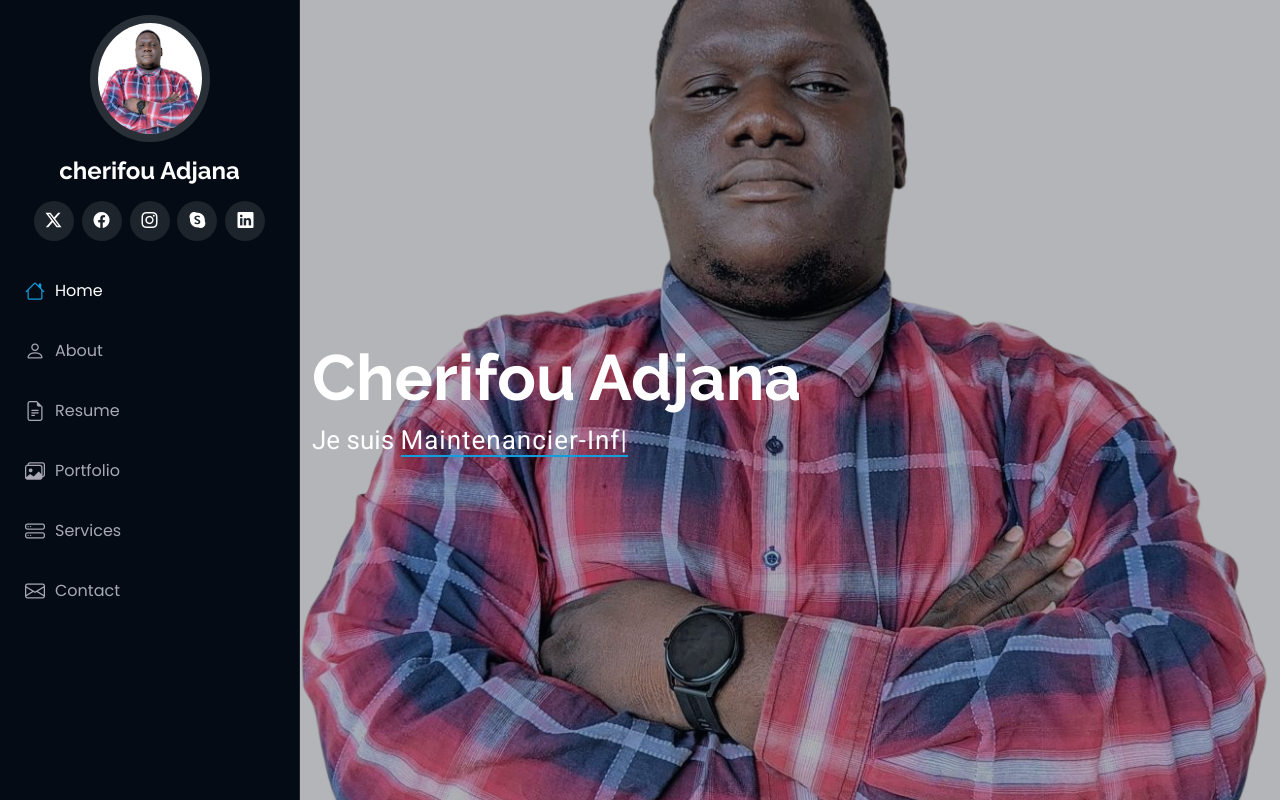
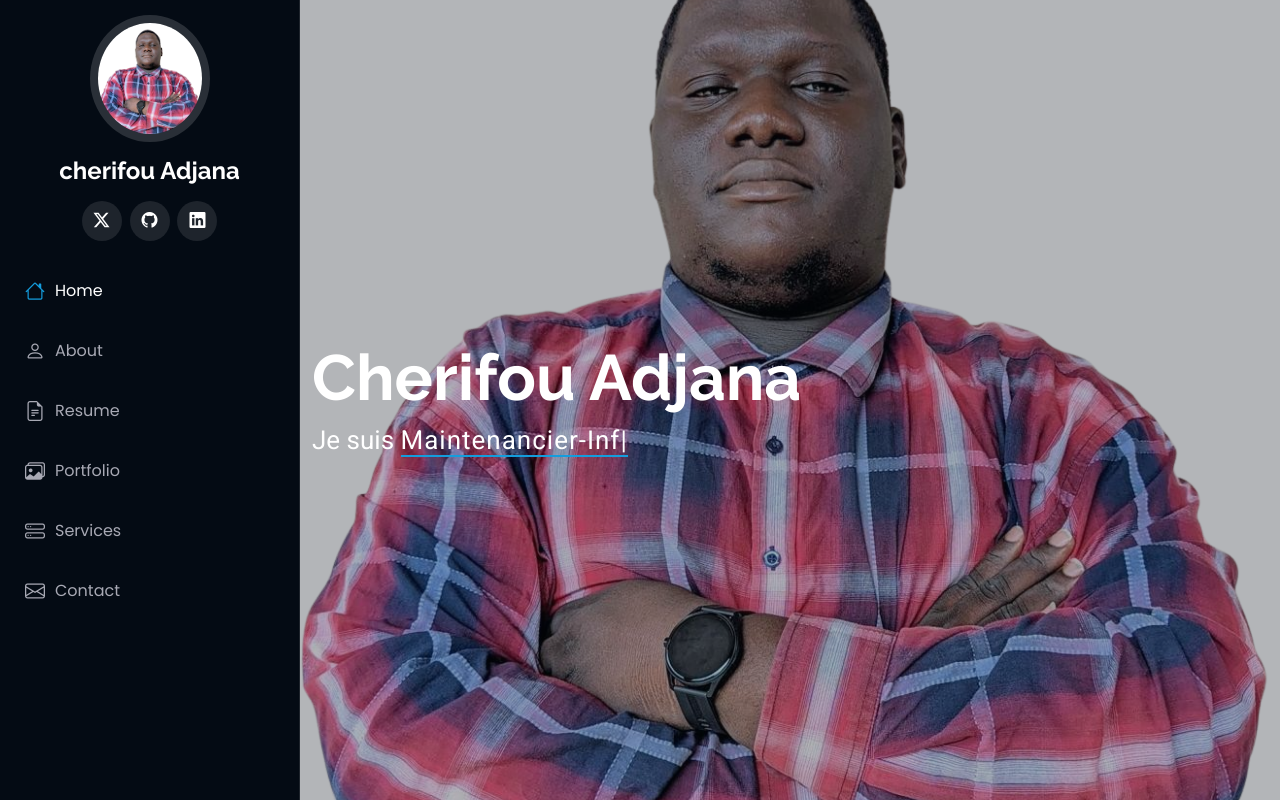
Before and after one commit to cherifdine/portfolio-Cherifdine, a plain HTML site: page index.html in a window 1280 px wide. Shown: the top 802 px of the page. Drawn offline with Linux system fonts and the light colour scheme.

Commit message:
mise a jour

```diff
--- a/index.html
+++ b/index.html
@@ -53,9 +53,7 @@
 
     <div class="social-links text-center">
       <a href="#" class="twitter"><i class="bi bi-twitter-x"></i></a>
-      <a href="#" class="facebook"><i class="bi bi-facebook"></i></a>
-      <a href="#" class="instagram"><i class="bi bi-instagram"></i></a>
-      <a href="#" class="google-plus"><i class="bi bi-skype"></i></a>
+      <a href="#" class="github"><i class="bi bi-github"></i></a>
       <a href="www.linkedin.com/in/adjana-cherifou" class="linkedin"><i class="bi bi-linkedin"></i></a>
     </div>
 
```
